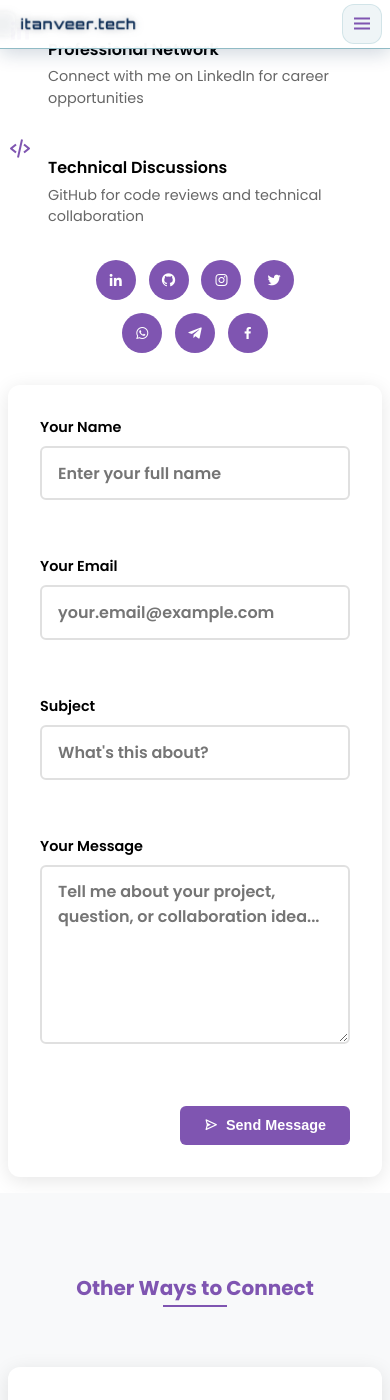
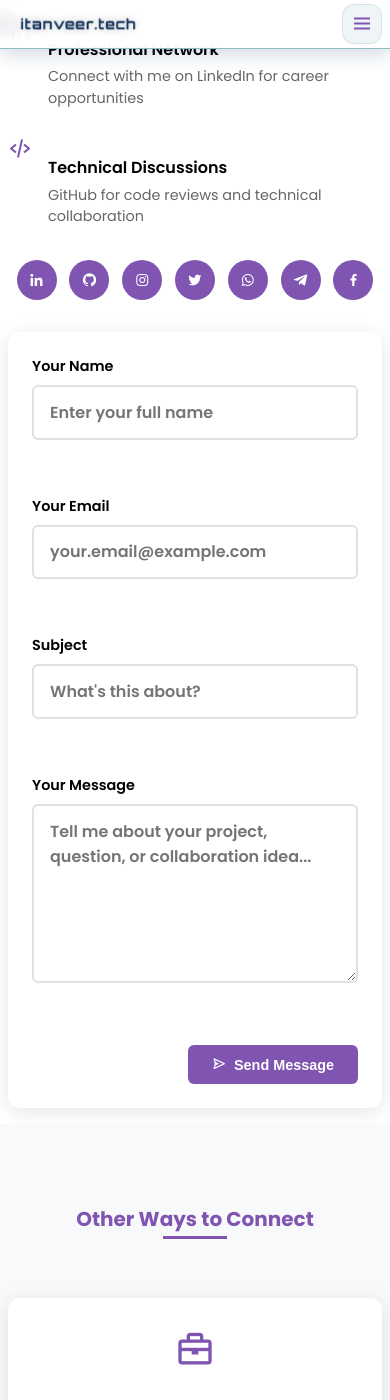
Before and after one commit to KMTanVeer/itanveer-tech-portfolio, a Jekyll site: the page contact.html, which Jekyll copies as it is, in a window 390 px wide and 1400 px high, scrolled down 678 px. Built offline with Jekyll 4.4.1, drawn with Linux system fonts in a browser that asks for light colours.

Commit message:
Fix mobile overflow: add overflow-x hidden and adjust grid widths
Co-authored-by: KMTanVeer <173980115+KMTanVeer@users.noreply.github.com>

```diff
--- a/assets/css/styles.css
+++ b/assets/css/styles.css
@@ -96,6 +96,7 @@ img {
 
 html {
   scroll-behavior: smooth;
+  overflow-x: hidden;
 }
 
 body {
@@ -1618,7 +1619,7 @@ img {
 
 .resources-grid {
   display: grid;
-  grid-template-columns: repeat(auto-fit, minmax(min(100%, 300px), 1fr));
+  grid-template-columns: repeat(auto-fit, minmax(min(100%, 250px), 1fr));
   gap: 2rem;
   margin-bottom: var(--mb-6);
 }
@@ -1688,7 +1689,7 @@ img {
 
 .courses-grid {
   display: grid;
-  grid-template-columns: repeat(auto-fit, minmax(min(100%, 300px), 1fr));
+  grid-template-columns: repeat(auto-fit, minmax(min(100%, 250px), 1fr));
   gap: 2rem;
   margin-bottom: var(--mb-6);
 }
@@ -1766,7 +1767,7 @@ img {
 
 .tools-grid {
   display: grid;
-  grid-template-columns: repeat(auto-fit, minmax(min(100%, 300px), 1fr));
+  grid-template-columns: repeat(auto-fit, minmax(min(100%, 250px), 1fr));
   gap: 2rem;
   margin-bottom: var(--mb-6);
 }
@@ -1822,7 +1823,7 @@ img {
 
 .download-grid {
   display: grid;
-  grid-template-columns: repeat(auto-fit, minmax(min(100%, 300px), 1fr));
+  grid-template-columns: repeat(auto-fit, minmax(min(100%, 250px), 1fr));
   gap: 2rem;
   margin-bottom: 2rem;
 }
@@ -2108,7 +2109,7 @@ img {
 
 .quick-links-grid {
   display: grid;
-  grid-template-columns: repeat(auto-fit, minmax(min(100%, 250px), 1fr));
+  grid-template-columns: repeat(auto-fit, minmax(min(100%, 200px), 1fr));
   gap: 2rem;
   margin-top: 2rem;
 }
@@ -2161,7 +2162,7 @@ img {
 
   .social-links {
     justify-content: center;
-    max-width: 280px;
+    max-width: 350px;
     margin: 2rem auto 0;
   }
 
@@ -2865,7 +2866,7 @@ pre code {
   }
 
   .social-links {
-    max-width: 250px;
+    max-width: 100%;
     gap: 0.8rem;
   }
 
@@ -2873,6 +2874,10 @@ pre code {
     width: 40px;
     height: 40px;
     font-size: 1rem;
+  }
+
+  .contact-form-wrapper {
+    padding: 1.5rem;
   }
 
   .resources-grid,
```
